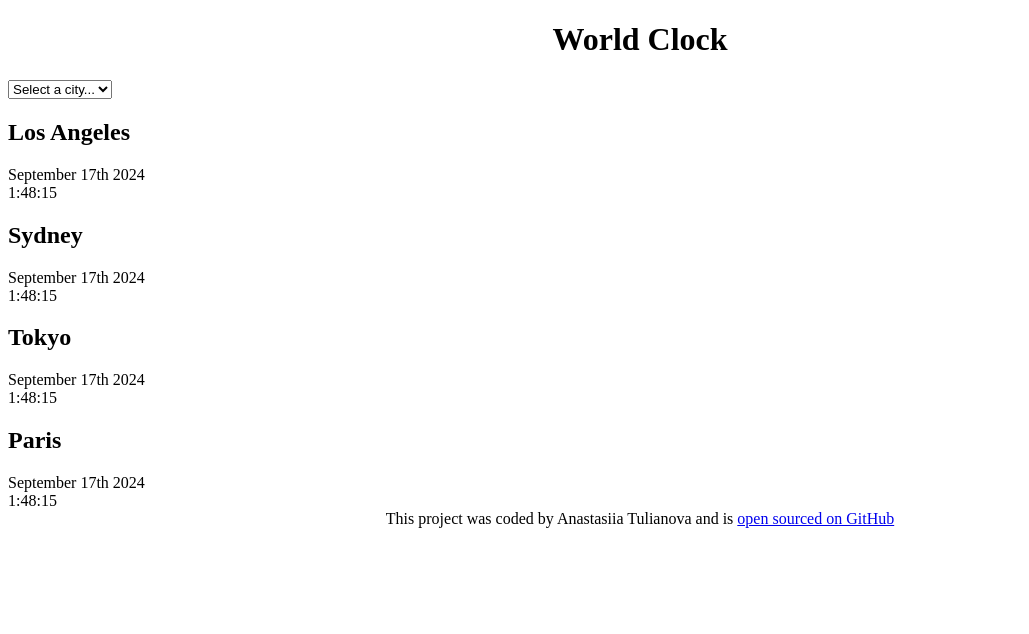
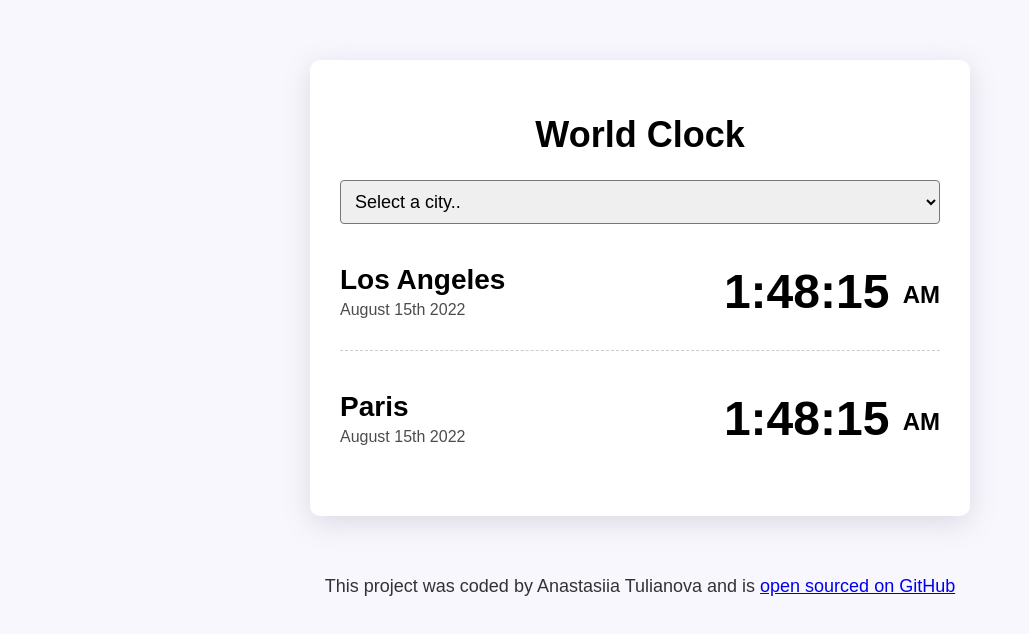
Before and after one commit to AnastasiiaTL/World-Clock, a plain HTML site: page index.html in a window 1280 px wide. Shown: the whole page, without its empty margins (0-1029 px from the left). Drawn offline with Linux system fonts and the light colour scheme.

Commit message:
Added the

```diff
--- a/css/style.css
+++ b/css/style.css
@@ -1,6 +1,65 @@
-h1 {
+body {
+    background-color: #f9f7fe;
+    font-family: sans-serif;
+  }
+
+  h1 {
     text-align: center;
-}
-footer {
+    font-family: sans-serif;
+    font-size: 36px;
+  }
+
+  h2 {
+    margin: 0 0 5px;
+    font-size: 28px;
+  }
+
+  select {
+    display: block;
+    width: 100%;
+    font-size: 18px;
+    border-radius: 4px;
+    padding: 10px;
+  }
+
+  .container {
+    max-width: 600px;
+    margin: 60px auto;
+    background: white;
+    padding: 30px;
+    box-shadow: rgba(100, 100, 111, 0.2) 0px 7px 29px 0px;
+    border-radius: 10px;
+  }
+
+  .city {
+    display: flex;
+    margin: 10px 0;
+    justify-content: space-between;
+    padding: 30px 0;
+    border-bottom: 1px dashed rgba(0, 0, 0, 0.2);
+  }
+
+  .city:last-child {
+    border: none;
+  }
+
+  .date {
+    opacity: 0.7;
+  }
+
+  .time {
+    font-size: 48px;
+    font-weight: bold;
+  }
+
+  .time small {
+    font-size: 24px;
+    vertical-align: middle;
+    line-height: 48px;
+  }
+
+  footer {
     text-align: center;
-}
+    font-size: 18px;
+    color: rgba(0, 0, 0, 0.8);
+  }
--- a/index.html
+++ b/index.html
@@ -11,30 +11,25 @@
         <h1>World Clock</h1>
 
         <select>
-        <option value="">Select a city...</option>
+          <option value="">Select a city..</option>
           <option value="">London</option>
           <option value="">New York</option>
-        <option value="">Ausland</option>
+          <option value="">Auckland</option>
         </select>
+
         <div class="city">
+          <div>
             <h2>Los Angeles</h2>
-        <div class="date">September 17th 2024</div>
-        <div class="time">1:48:15</div>
+            <div class="date">August 15th 2022</div>
           </div>
-    <div class="city"></div>
-        <h2>Sydney</h2>
-        <div class="date">September 17th 2024</div>
-        <div class="time">1:48:15</div>
+          <div class="time">1:48:15 <small> AM </small></div>
         </div>
-    <div class="city"></div>
-        <h2>Tokyo</h2>
-        <div class="date">September 17th 2024</div>
-        <div class="time">1:48:15</div>
+        <div class="city">
+          <div>
+            <h2>Paris</h2>
+            <div class="date">August 15th 2022</div>
           </div>
-    <div class="city"></div>
-        <h2>Paris</h2>
-        <div class="date">September 17th 2024</div>
-        <div class="time">1:48:15</div>
+          <div class="time">1:48:15 <small> AM </small></div>
         </div>
       </div>
     <footer>
```
Lines whose indentation alone changed are shown as unchanged.
